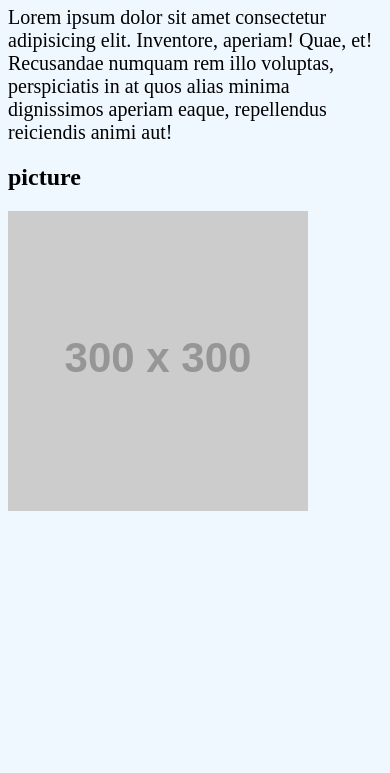
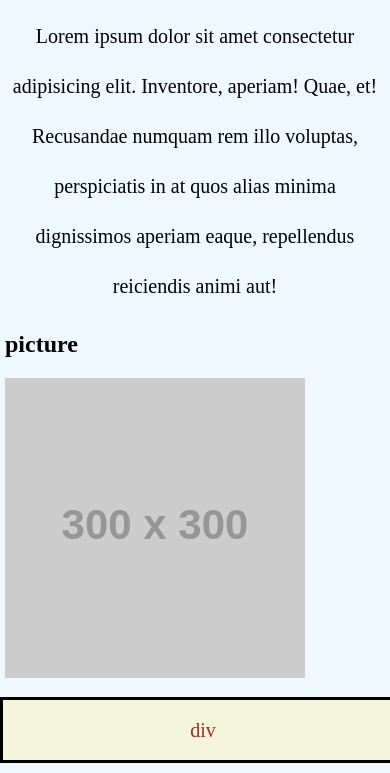
Before and after one commit to paurm994/learn-html-fork, a plain HTML site: page responsive.html in a window 390 px wide. Shown: the part 91-864 px from the top of the page. Drawn offline with Linux system fonts and the light colour scheme; placeholder pictures from the web are drawn by us.

Commit message:
Ejemplo de media query

```diff
--- a/responsive.html
+++ b/responsive.html
@@ -7,6 +7,11 @@
   <style>
     body {
       background-color: aliceblue;
+      padding: 0;
+      margin: 0;
+    }
+    body > div {
+      padding: 5px;
     }
     h1 {
       font-size: 10vw; /* 1vw es centésima parte del ancho de viewport*/
@@ -15,10 +20,33 @@
     }
     p {
       font-size: 20px;
+      width: 100%;
+    }
+    .container {
+      height: 50px;
+      border: 3px solid black;
+      width: 50vw;
+      margin: 10px auto;
+      color: white;
+      background-color: brown;
+    }
+    div p {
+      text-align: center;
+      line-height: 50px;
+      margin: 0;
+      vertical-align: middle;
+    }
+    @media screen and (max-width: 1000px) {
+      .container {
+        width: 100vw;
+        background-color: beige;
+        color: brown;
+      }
     }
   </style>
 </head>
 <body>
+  <div>
     <h1>Texto responsive</h1>
     <p>Lorem ipsum dolor sit amet consectetur adipisicing elit. Inventore, aperiam! Quae, et! Recusandae numquam rem illo voluptas, perspiciatis in at quos alias minima dignissimos aperiam eaque, repellendus reiciendis animi aut!</p>
     <h2>picture</h2>
@@ -28,5 +56,10 @@
       <!-- <source srcset="flowers.jpg"> -->
       <img src="https://placehold.co/300?text=Imagen+por+defecto" alt="alt">
     </picture>
+  </div>
+
+  <div class="container">
+    <p>div</p>
+  </div>
 </body>
 </html>
```
Lines whose indentation alone changed are shown as unchanged.
